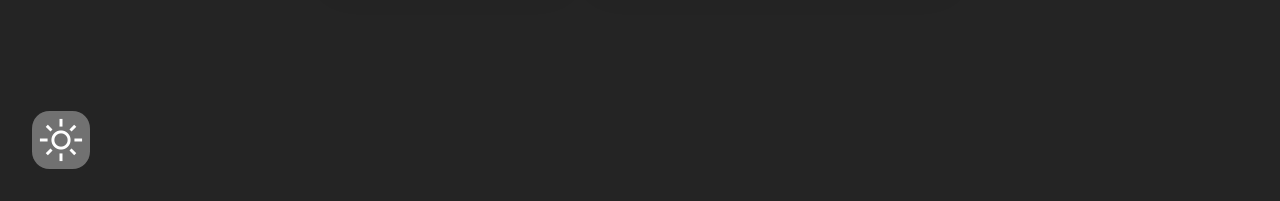
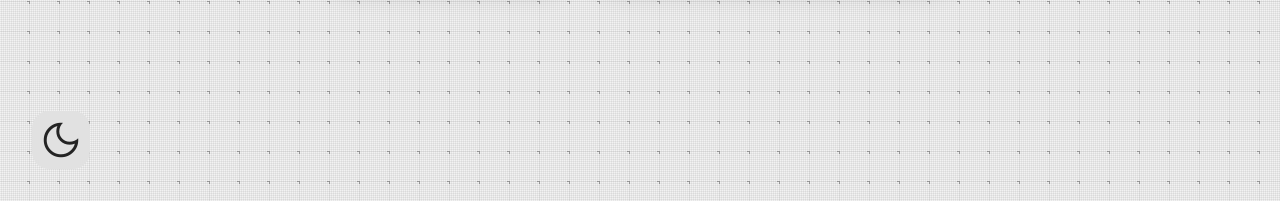
Before and after one commit to MO7YW4NG/MO7YW4NG.github.io, a plain HTML site: page index.html in a window 1280 px wide. Both pictures are taken after a click on the element "light_mode". Shown: the part 599-800 px from the top of the page. Drawn offline with nearby package versions, Linux system fonts and the light colour scheme.

Commit message:
Fixed theme btn

```diff
--- a/js/script.js
+++ b/js/script.js
@@ -1,4 +1,3 @@
-var bool = true;
 $(document).ready(function () {
   $(document).on('click', '#experience-menu li:not(.selected)', function () {
     var li = this;
@@ -72,7 +71,7 @@ function copy(str) {
   hint('Copied!');
 }
 function toggle() {
-  bool = !bool;
+  var bool = $('#theme').text() != 'dark_mode';
   $('#theme').text(bool ? 'dark_mode' : 'light_mode');
   if (bool) {
     $("body").addClass("light");
```
Also changed, not shown: index.html (+1 -3 lines).
